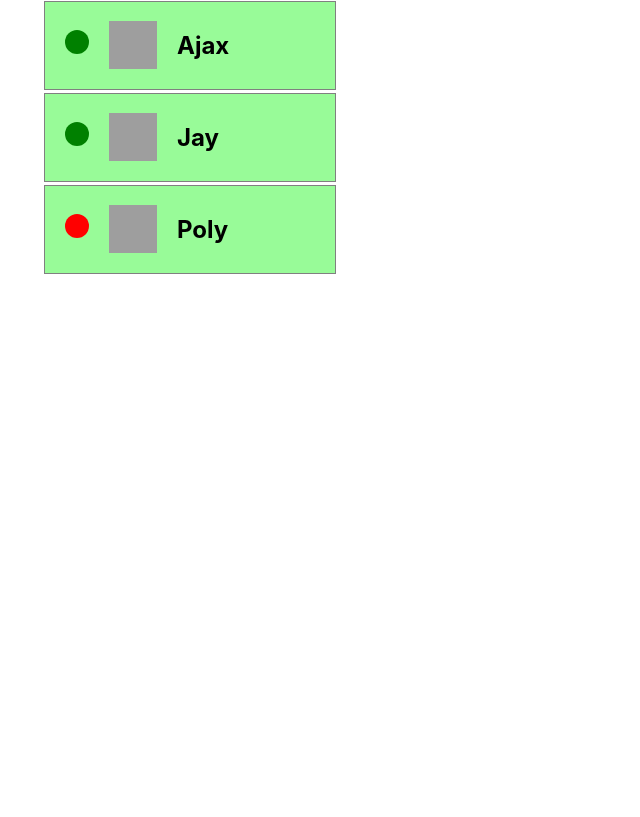
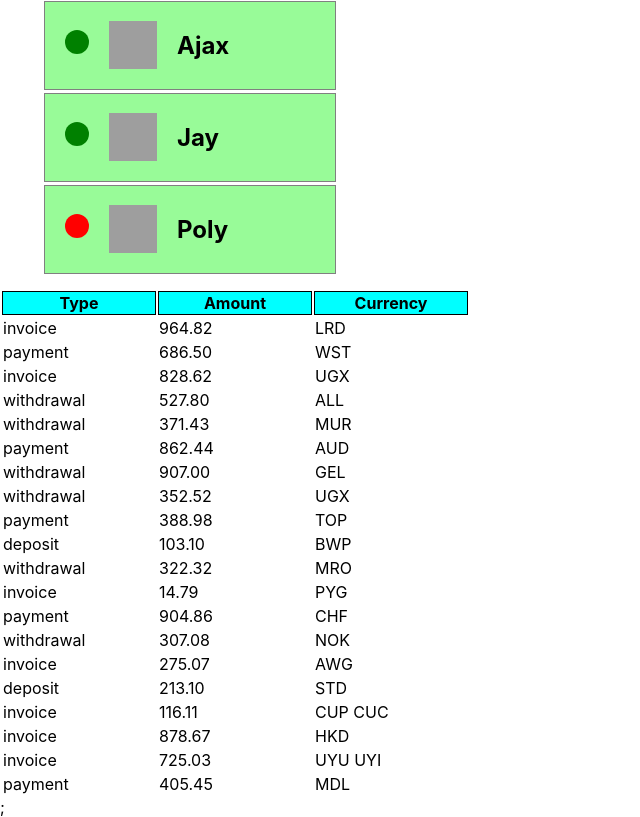
Before and after one commit to Rhilim/goit-react-hw-01-components, a React (Create React App) app: page / in a window 1280 px wide. Shown: the part 883-1700 px from the top of the page, without its empty margins (0-640 px from the left). Before the commit the page ends 1172 px from the top, so only its background shows below. Built offline with nearby package versions, Linux system fonts and the light colour scheme; grey boxes are pictures that could not be loaded.

Commit message:
task 4  markUp done

```diff
--- a/src/components/App.js
+++ b/src/components/App.js
@@ -9,6 +9,9 @@
 import { FriendList } from './FriendList/FriendList';
 import friends from '../friends.json';
 import { FriendListItem } from './FriendListItem/FriendListItem';
+
+import { TransactionHistory } from './TransactionHistory/TransactionHistory';
+import transactions from '../transactions.json';
 
 
 
@@ -31,6 +34,7 @@
         <FriendListItem/>
       </FriendList>
 
+      <TransactionHistory items={transactions} />;
     </>
   );
 };
--- /dev/null
+++ b/src/components/TransactionHistory/TableHead.js
@@ -0,0 +1,14 @@
+import { TableHeadStyled } from "./TableHead.styled";
+
+export const TableHead = () => {
+
+  return (
+    <TableHeadStyled>
+      <tr>
+        <th>Type</th>
+        <th>Amount</th>
+        <th>Currency</th>
+      </tr>
+    </TableHeadStyled>
+  );
+};
--- /dev/null
+++ b/src/components/TransactionHistory/TableHead.styled.js
@@ -0,0 +1,11 @@
+import styled from '@emotion/styled';
+
+export const TableHeadStyled = styled.thead`
+    background-color: #00FFFF;
+    th {
+        border: 1px solid black;
+        width: 150px;
+    }
+
+
+`
--- /dev/null
+++ b/src/components/TransactionHistory/TransactionHistory.js
@@ -0,0 +1,19 @@
+import { TableHead } from './TableHead';
+
+
+export const TransactionHistory = ({ items }) => {
+  return (
+    <table className="transaction-history">
+      <TableHead />
+      <tbody>
+        {items.map(item => (
+          <tr key={item.id}>
+            <td>{item.type}</td>
+            <td>{item.amount}</td>
+            <td>{item.currency}</td>
+          </tr>
+        ))}
+      </tbody>
+    </table>
+  );
+};
--- /dev/null
+++ b/src/transactions.json
@@ -0,0 +1,122 @@
+[
+  {
+    "id": "1e0700a2-5183-4291-85cc-2065a036a683",
+    "type": "invoice",
+    "amount": "964.82",
+    "currency": "LRD"
+  },
+  {
+    "id": "a30f821b-4d25-4ff0-abdd-e340b3f0dd2b",
+    "type": "payment",
+    "amount": "686.50",
+    "currency": "WST"
+  },
+  {
+    "id": "44dca67a-8e5a-4798-bf8e-b15efd4e1abd",
+    "type": "invoice",
+    "amount": "828.62",
+    "currency": "UGX"
+  },
+  {
+    "id": "ea8ed3dc-2b68-4a53-905a-53ecb0adef33",
+    "type": "withdrawal",
+    "amount": "527.80",
+    "currency": "ALL"
+  },
+  {
+    "id": "ea76146a-0b00-4b80-bc02-a8c822176712",
+    "type": "withdrawal",
+    "amount": "371.43",
+    "currency": "MUR"
+  },
+  {
+    "id": "63ca02f9-d637-46b5-9237-f3b24425e029",
+    "type": "payment",
+    "amount": "862.44",
+    "currency": "AUD"
+  },
+  {
+    "id": "ed0263e8-59a5-4bf1-87e0-2bb88e53dc34",
+    "type": "withdrawal",
+    "amount": "907.00",
+    "currency": "GEL"
+  },
+  {
+    "id": "6013bad0-750c-4691-8bc2-d8f2b43969c4",
+    "type": "withdrawal",
+    "amount": "352.52",
+    "currency": "UGX"
+  },
+  {
+    "id": "252c7be4-8b06-4fa7-8d42-61fb835b70d5",
+    "type": "payment",
+    "amount": "388.98",
+    "currency": "TOP"
+  },
+  {
+    "id": "4eaab41b-b967-40ac-82ed-85fc66f646f1",
+    "type": "deposit",
+    "amount": "103.10",
+    "currency": "BWP"
+  },
+  {
+    "id": "9648a350-8469-42d5-8bf3-18090de5fe67",
+    "type": "withdrawal",
+    "amount": "322.32",
+    "currency": "MRO"
+  },
+  {
+    "id": "9c5c25fb-1a95-4b2f-8d1f-4c4426d677cc",
+    "type": "invoice",
+    "amount": "14.79",
+    "currency": "PYG"
+  },
+  {
+    "id": "43ef232c-80e9-4d6f-b48a-b22405620de3",
+    "type": "payment",
+    "amount": "904.86",
+    "currency": "CHF"
+  },
+  {
+    "id": "5161682e-e620-4019-ab0a-24ceb10fbd20",
+    "type": "withdrawal",
+    "amount": "307.08",
+    "currency": "NOK"
+  },
+  {
+    "id": "7b119d71-42e6-4c42-a141-6818b07bb9ff",
+    "type": "invoice",
+    "amount": "275.07",
+    "currency": "AWG"
+  },
+  {
+    "id": "a4f65722-65c4-4c28-b1f4-b8ed988bb205",
+    "type": "deposit",
+    "amount": "213.10",
+    "currency": "STD"
+  },
+  {
+    "id": "c6e5784b-0ca3-48d6-86e5-b5128af5a523",
+    "type": "invoice",
+    "amount": "116.11",
+    "currency": "CUP CUC"
+  },
+  {
+    "id": "c9ebed6a-3a02-4b49-ac0d-0534b51f2bfd",
+    "type": "invoice",
+    "amount": "878.67",
+    "currency": "HKD"
+  },
+  {
+    "id": "a4a98b0e-b22c-438b-9f83-de2df52110c8",
+    "type": "invoice",
+    "amount": "725.03",
+    "currency": "UYU UYI"
+  },
+  {
+    "id": "b39bfa7a-0166-4c47-94d6-87d20590f746",
+    "type": "payment",
+    "amount": "405.45",
+    "currency": "MDL"
+  }
+]
```
Also changed, not shown: src/components/TransactionHistory/TransactionHistory.styled .js (added).
